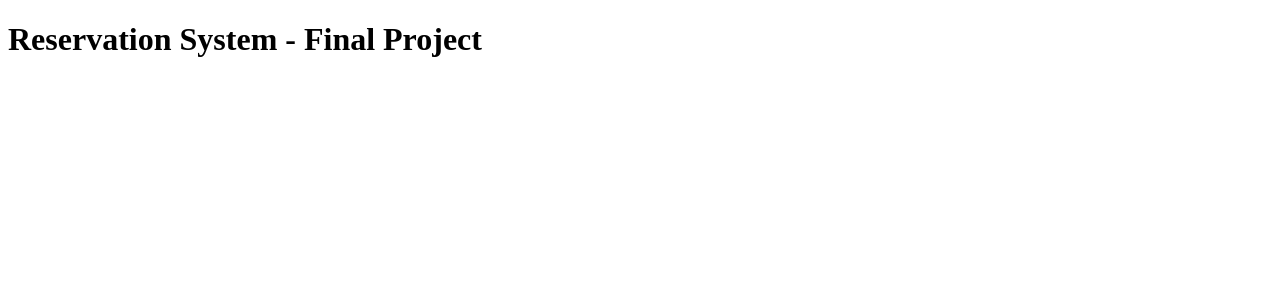
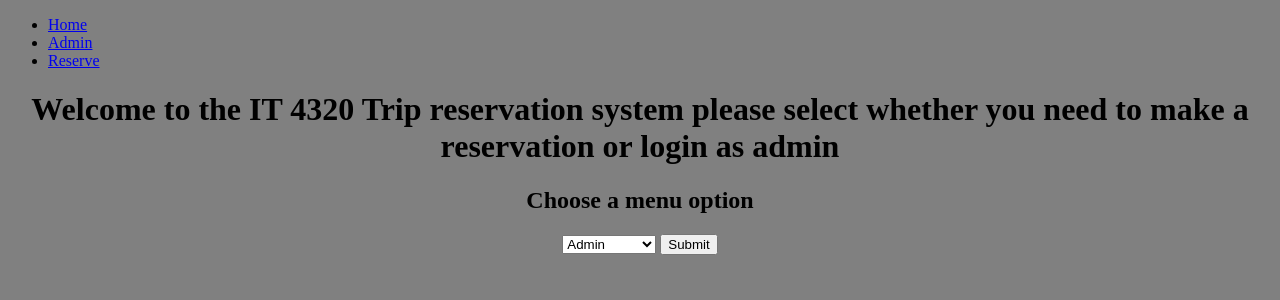
Before and after one commit to Lzobz/Final_Project_4320, a Flask app: page / in a window 1280 px wide. Shown: the top 300 px of the page. Run offline with Flask 2, Linux system fonts and the light colour scheme.

Commit message:
fixed menu/login screens
updated app.py and index.html to fix the issues with logging in and the menu not working

```diff
--- a/app.py
+++ b/app.py
@@ -1,4 +1,4 @@
-from flask import Flask, render_template, request
+from flask import Flask, render_template, request, redirect, url_for
 import sqlite3
 
 app = Flask(__name__)
@@ -23,26 +23,31 @@ def reserve():
 def admin_check(username, password):
     db_path = 'dbs/reservations.db'
     conn = sqlite3.connect(db_path)
-    result = conn.execute("SELECT * FROM admins WHERE username = ? AND password = ?", (username, password)).fetchone()
+    result = conn.execute("SELECT * FROM admins WHERE username =? AND password =?", (username, password)).fetchone()
     conn.close()
     return result
 
-@app.route('/', methods=['GET', 'POST'])
+@app.route('/', methods=['POST'])
 def main():
-    if request.form['menu'] == "/admin-login":
-        return render_template('admin-login.html')
-    if request.form['menu'] == "/reserve":
-        return render_template('reserve.html')
     if request.method == 'POST':
-        username = request.form['username']
-        password = request.form['password']
-        if admin_check(username, password):
-            return render_template('admin.html')
+        menu_option = request.form.get('menu')
+        if menu_option:
+            if menu_option == "/admin-login":
+                return redirect(url_for('login'))
+            elif menu_option == "/reserve":
+                return redirect(url_for('reserve'))
+            else:
+                return "Invalid menu option", 400
         else:
-            message = "Invalid username or password."
-        return render_template('admin-login.html', message=message)
+            username = request.form.get('username')
+            password = request.form.get('password')
+            if admin_check(username, password):
+                return render_template('admin.html')
+            else:
+                message = "Invalid username or password."
+                return render_template('admin-login.html', message=message)
     else:
-        return render_template('admin-login.html')
+        return render_template('index.html')
 
 if __name__ == '__main__':
     app.run(port=5000)
--- a/logan_methods.py
+++ b/logan_methods.py
@@ -1,7 +1,6 @@
 class loganMethods:
     def seatingChart(self, rows, cols):
         seats = [['O','O','O','O'] for row in range(12)]
-
         count = 0
         for x in rows:
             seats[x][cols[count]] = 'X'
--- a/templates/index.html
+++ b/templates/index.html
@@ -1,12 +1,31 @@
+<!DOCTYPE html>
 <!DOCTYPE html>
 <html lang="en">
 <head>
     <meta charset="UTF-8">
     <meta name="viewport" content="width=device-width, initial-scale=1.0">
-    <title>Stock Search</title>
+    <style>
+        body {background-color: gray;}
+        h1{text-align: center;}
+        h2{text-align: center;}
+        form{text-align: center;}
+    </style>
+    <title>IT 4320 Trip Reservation System</title>
 </head>
 <body>
-    <h1>Reservation System - Final Project</h1>
-
+    <ul>
+        <li><a href="/index">Home</a></li>
+        <li><a href="/admin-login">Admin</a></li>
+        <li><a href="/reserve">Reserve</a></li>
+    </ul>
+    <h1>Welcome to the IT 4320 Trip reservation system please select whether you need to make a reservation or login as admin </h1>
+    <h2>Choose a menu option</h2>
+    <form action="/" method="post">
+        <select id="menu" name="menu">
+            <option value="/admin-login">Admin</option>
+            <option value="/reserve">Reservation</option>
+        </select>
+        <button type="submit">Submit</button>
+    </form>
 </body>
 </html>
```
